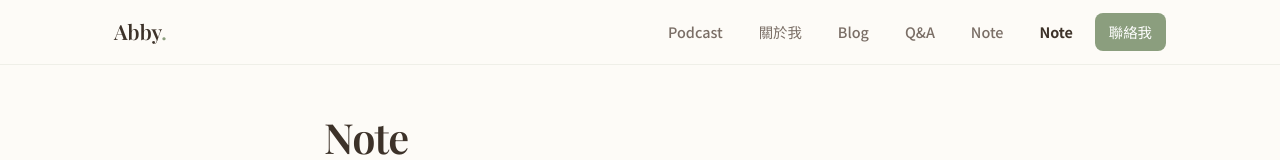
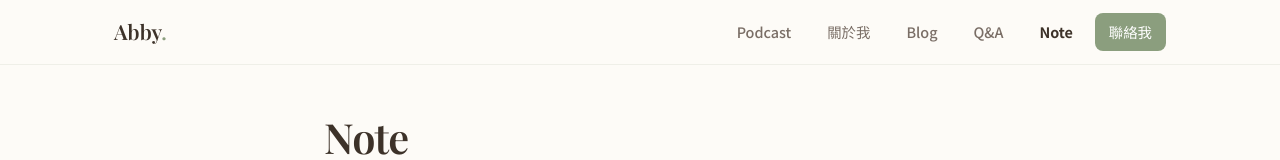
Before and after one commit to abbyeatlife/abbyeatlife.github.io, a plain HTML site: page note/index.html in a window 1280 px wide. Shown: the top 160 px of the page. Drawn offline with nearby package versions, Linux system fonts and the light colour scheme; a web font is replaced by a local one.

Commit message:
Update index.html

```diff
--- a/note/index.html
+++ b/note/index.html
@@ -96,7 +96,6 @@
       <a href="../index.html#about">關於我</a>
       <a href="../blog/index.html">Blog</a>
       <a href="/qa/index.html">Q&amp;A</a>
-            <a href="/note/index.html">Note</a>
       <a href="index.html" class="active">Note</a>
       <a href="../index.html#contact" class="cta">聯絡我</a>
     </div>
```
